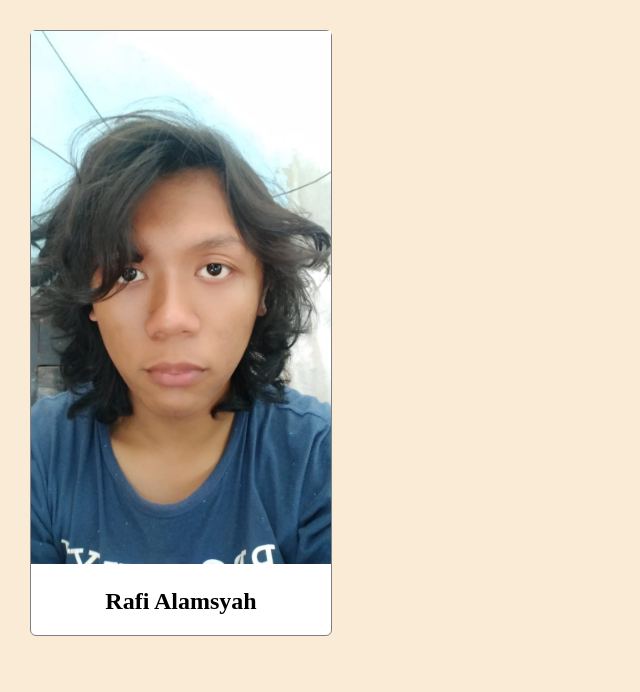
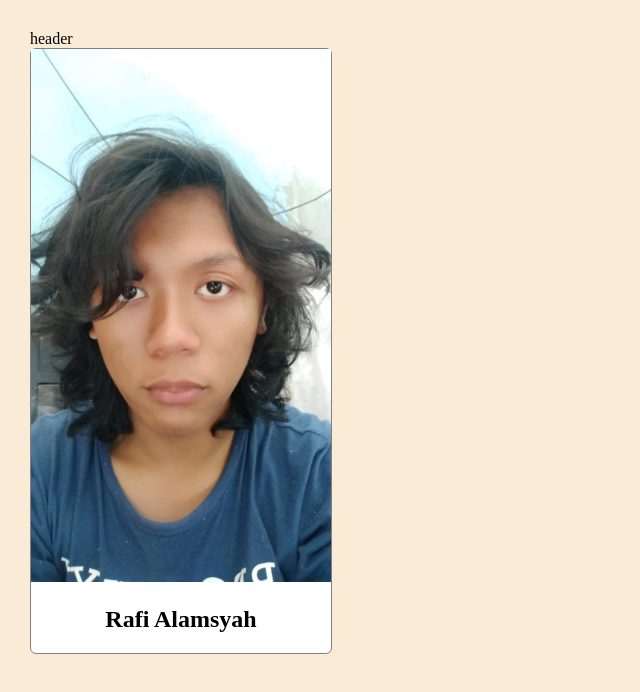
Before and after one commit to rafialamsyah777/my-repo-from-remote, a plain HTML site: page index.html in a window 1280 px wide. Shown: the top 692 px of the page, without its empty margins (0-640 px from the left). Drawn offline with Linux system fonts and the light colour scheme.

Commit message:
added new div as header container with id = header

```diff
--- a/index.html
+++ b/index.html
@@ -5,6 +5,7 @@
   </head>
 
   <body>
+    <div id="header">header</div>
     <div id="profile-container">
         <img id="profile-image" src="images/rafialamsyah.jpeg" alt="profile image"/>
         <h2 id="profile-name"> Rafi Alamsyah</h2>
```
